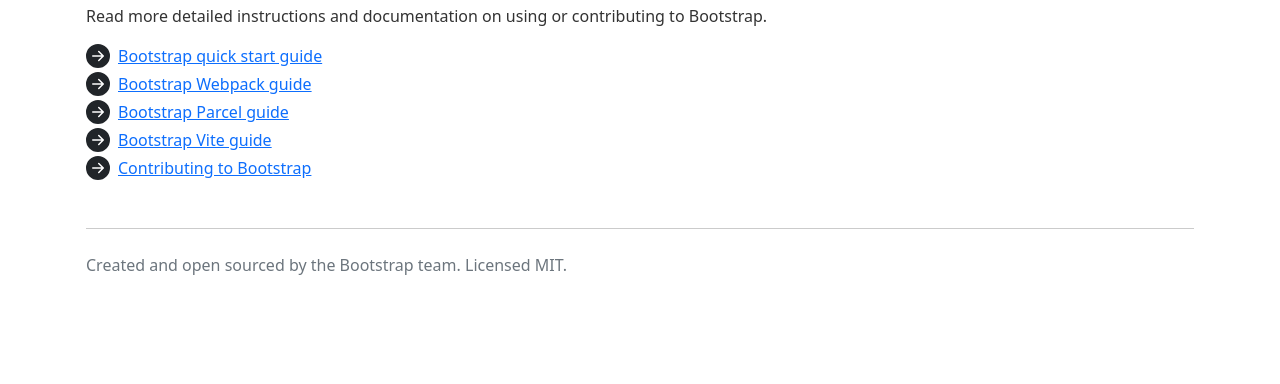
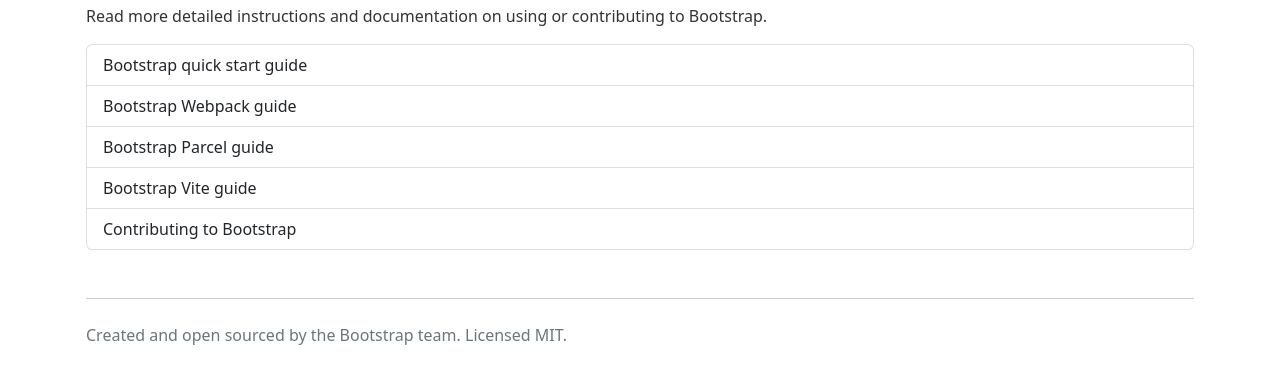
Before and after one commit to shanemcandrewai/projourdyn, a website built with webpack: page dist/index.html in a window 1280 px wide. Shown: the part 550-934 px from the top of the page. Before the commit the page ends 891 px from the top, so only its background shows below. Built offline with nearby package versions, Linux system fonts and the light colour scheme.

Commit message:
script module

```diff
--- a/src/scss/styles.scss
+++ b/src/scss/styles.scss
@@ -64,7 +64,7 @@
 // @import "~bootstrap/scss/badge";
 // @import "~bootstrap/scss/alert";
 // @import "~bootstrap/scss/progress";
-// @import "~bootstrap/scss/list-group";
+@import "~bootstrap/scss/list-group";
 @import "~bootstrap/scss/close";
 // @import "~bootstrap/scss/toasts";
 @import "~bootstrap/scss/modal"; // Requires transitions
```
Also changed, not shown: dist/index.html.
